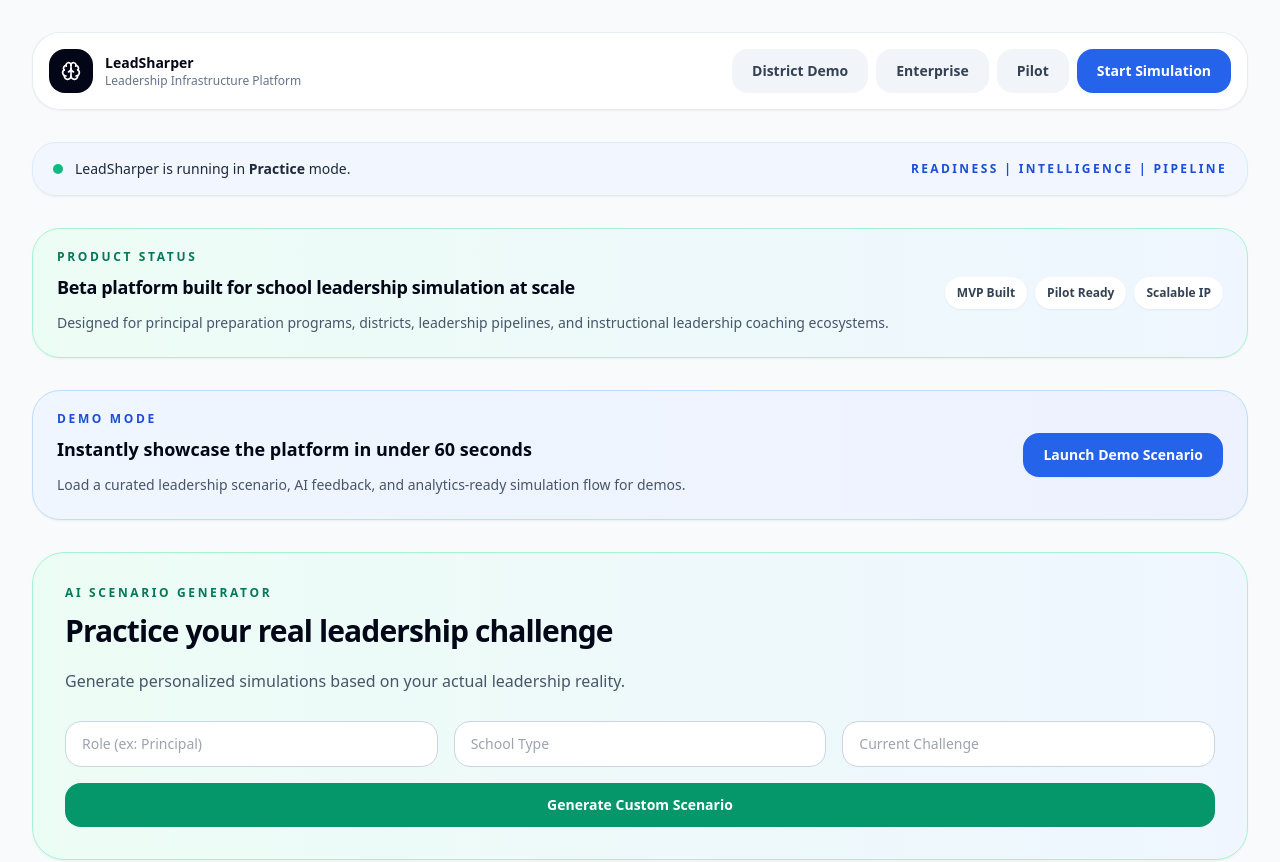
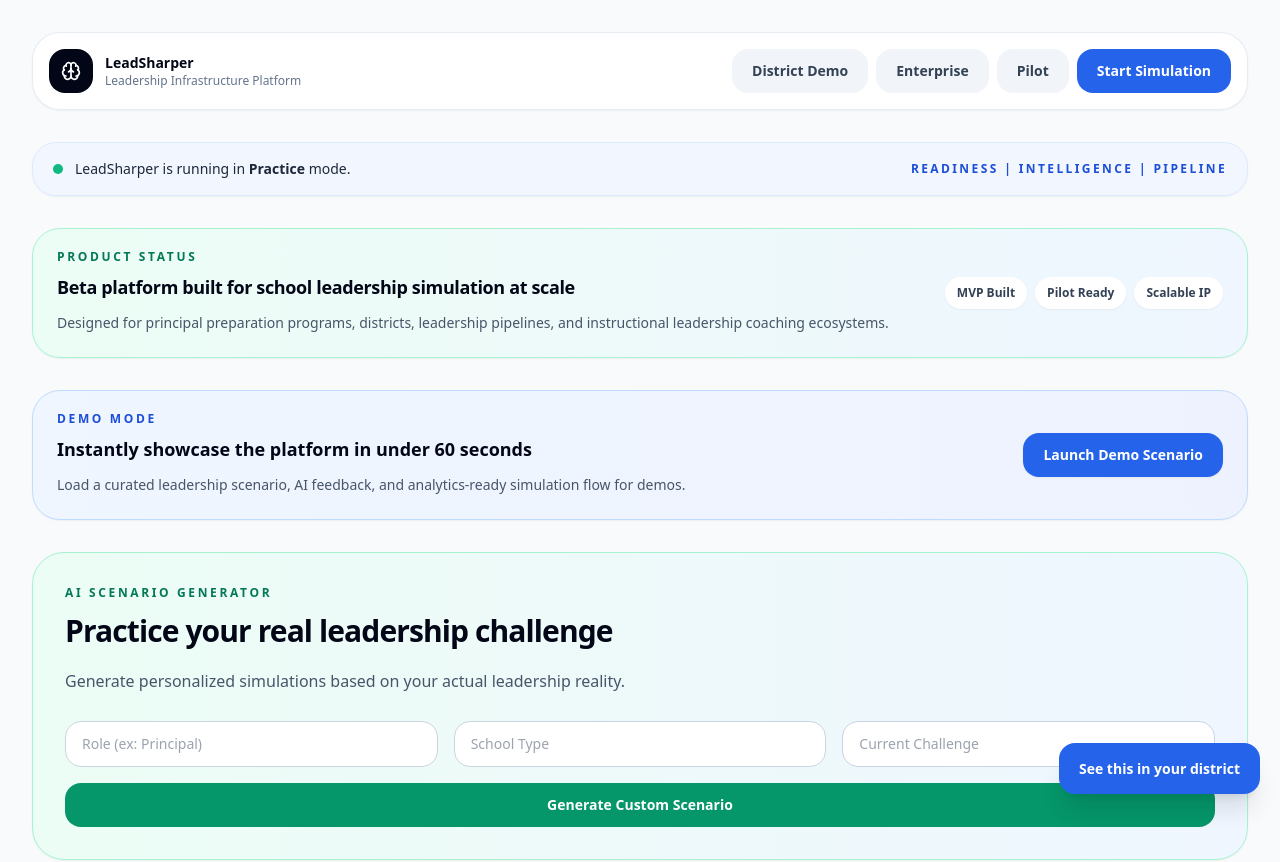
Before and after one commit to jmarc296-jpg/instructional-leadership-practice, a Next.js app: page / in a window 1280 px wide. Shown: the top 862 px of the page. Built offline with nearby package versions, Linux system fonts and the light colour scheme.

Commit message:
Add sticky district pilot CTA

```diff
--- a/app/page.tsx
+++ b/app/page.tsx
@@ -11,6 +11,7 @@ import { TrustStrip } from '@/components/home/trust-strip'
 import { ProductStatusBar } from '@/components/home/product-status-bar'
 import { LaunchBanner } from '@/components/home/launch-banner'
 import { PilotCta } from '@/components/home/pilot-cta'
+import { StickyPilotCta } from '@/components/home/sticky-pilot-cta'
 import { DemoModeBanner } from '@/components/home/demo-mode-banner'
 import { PracticeWorkspace } from '@/components/practice-workspace'
 import { CustomScenarioGenerator } from '@/components/custom-scenario-generator'
@@ -107,6 +108,8 @@ export default function HomePage() {
 
         <PilotCta />
 
+        <StickyPilotCta />
+
         <ProductFooter />
       </div>
     </main>
--- /dev/null
+++ b/components/home/sticky-pilot-cta.tsx
@@ -0,0 +1,12 @@
+export function StickyPilotCta() {
+  return (
+    <div className="fixed bottom-5 right-5 z-50 hidden md:block">
+      <a
+        href="/pilot"
+        className="rounded-2xl bg-blue-600 px-5 py-4 text-sm font-semibold text-white shadow-xl hover:bg-blue-700"
+      >
+        See this in your district
+      </a>
+    </div>
+  )
+}
```
